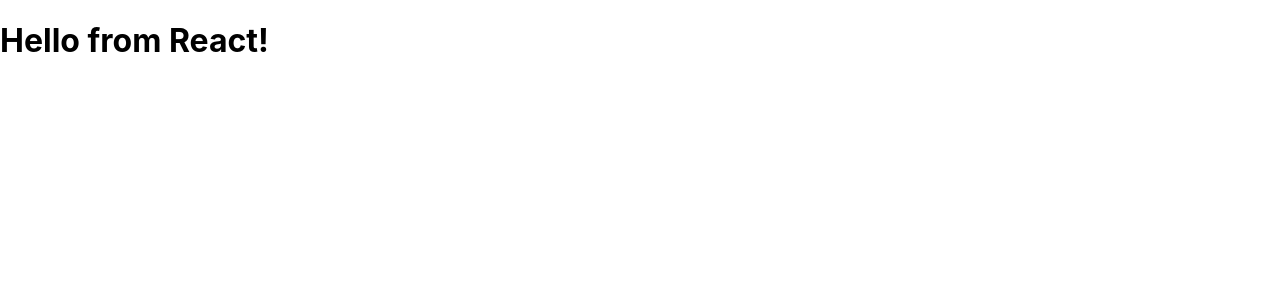
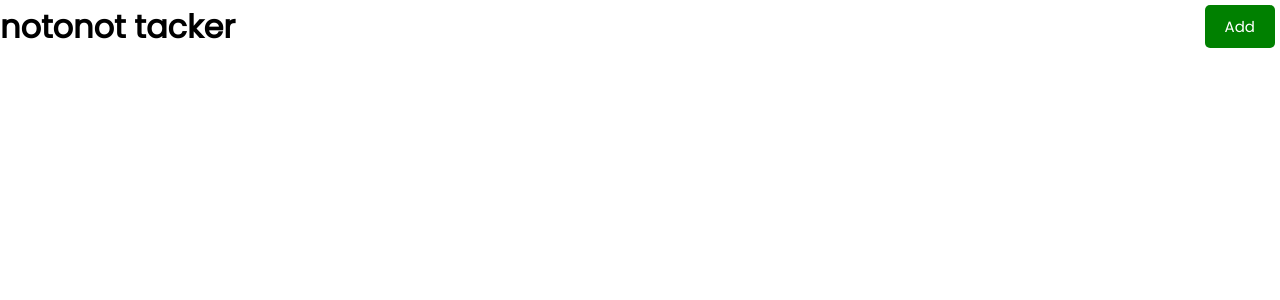
Before and after one commit to Rukeshr/notonot-tracker, a React (Create React App) app: page / in a window 1280 px wide. Shown: the top 300 px of the page. Built offline with nearby package versions, Linux system fonts and the light colour scheme.

Commit message:
Added Button

```diff
--- a/src/App.js
+++ b/src/App.js
@@ -1,8 +1,10 @@
+import Header from './components/Header';
+
 
 function App() {
   return (
     <div>
-      <h1>Hello from React!</h1>
+      <Header />
     </div>
   )
 }
--- /dev/null
+++ b/src/components/Button.js
@@ -0,0 +1,19 @@
+import PropTypes from 'prop-types'
+
+const Button = ({color, text}) => {
+    return (
+    <button style={{backgroundColor: color}} className='btn'>{text}
+    </button>
+   )
+}
+
+Button.defaultProps ={
+    color: 'steelblue'
+}
+
+Button.propTypes = {
+    text: PropTypes.string,
+    color: PropTypes.string
+}
+
+export default Button
--- /dev/null
+++ b/src/components/Header.js
@@ -0,0 +1,27 @@
+import React from "react";
+import  PropTypes  from 'prop-types';
+import Button from "./Button";
+
+
+const Header = ({title}) => {
+    return (
+        <header className="header">
+            <h1 >{title}</h1>
+            <Button color='green' text='Add' />
+        </header>
+    )
+}
+
+Header.defaultProps ={
+    title: "notonot tacker"
+}
+
+// Header.propTypes ={
+//     title: PropTypes.string
+// }
+
+// const headngStyle = {
+//     color: 'pink'
+// }
+
+export default Header;
--- a/src/index.css
+++ b/src/index.css
@@ -1,13 +1,112 @@
-body {
+@import url('https://fonts.googleapis.com/css2?family=Poppins:wght@300;400&display=swap');
+
+* {
+  box-sizing: border-box;
   margin: 0;
-  font-family: -apple-system, BlinkMacSystemFont, 'Segoe UI', 'Roboto', 'Oxygen',
-    'Ubuntu', 'Cantarell', 'Fira Sans', 'Droid Sans', 'Helvetica Neue',
-    sans-serif;
-  -webkit-font-smoothing: antialiased;
-  -moz-osx-font-smoothing: grayscale;
+  padding: 0;
 }
 
-code {
-  font-family: source-code-pro, Menlo, Monaco, Consolas, 'Courier New',
-    monospace;
+body {
+  font-family: 'Poppins', sans-serif;
 }
+
+.container {
+  max-width: 200px;
+  margin: 30px auto;
+  overflow: auto;
+  min-height: 300px;
+  border: 1px solid steelblue;
+  padding: 30px;
+  border-radius: 5px;
+}
+
+.header {
+  display: flex;
+  justify-content: space-between;
+  align-items: center;
+  margin-bottom: 20px;
+}
+
+.btn {
+  display: inline-block;
+  background: #000;
+  color: #fff;
+  border: none;
+  padding: 10px 20px;
+  margin: 5px;
+  border-radius: 5px;
+  cursor: pointer;
+  text-decoration: none;
+  font-size: 15px;
+  font-family: inherit;
+}
+
+.btn:focus {
+  outline: none;
+}
+
+.btn:active {
+  transform: scale(0.98);
+}
+
+.btn-block {
+  display: block;
+  width: 100%;
+}
+
+.task {
+  background: #f4f4f4;
+  margin: 5px;
+  padding: 10px 20px;
+  cursor: pointer;
+}
+
+.task.reminder {
+  border-left: 5px solid green;
+}
+
+.task h3 {
+  display: flex;
+  align-items: center;
+  justify-content: space-between;
+}
+
+.add-form {
+  margin-bottom: 40px;
+}
+
+.form-control {
+  margin: 20px 0;
+}
+
+.form-control label {
+  display: block;
+}
+
+.form-control input {
+  width: 100%;
+  height: 40px;
+  margin: 5px;
+  padding: 3px 7px;
+  font-size: 17px;
+}
+
+.form-control-check {
+  display: flex;
+  align-items: center;
+  justify-content: space-between;
+}
+
+.form-control-check label {
+  flex: 1;
+}
+
+.form-control-check input {
+  flex: 2;
+  height: 20px;
+}
+
+footer {
+  margin-top: 30px;
+  text-align: center;
+}
```
Also changed, not shown: src/index.js (line endings or trailing spaces).
